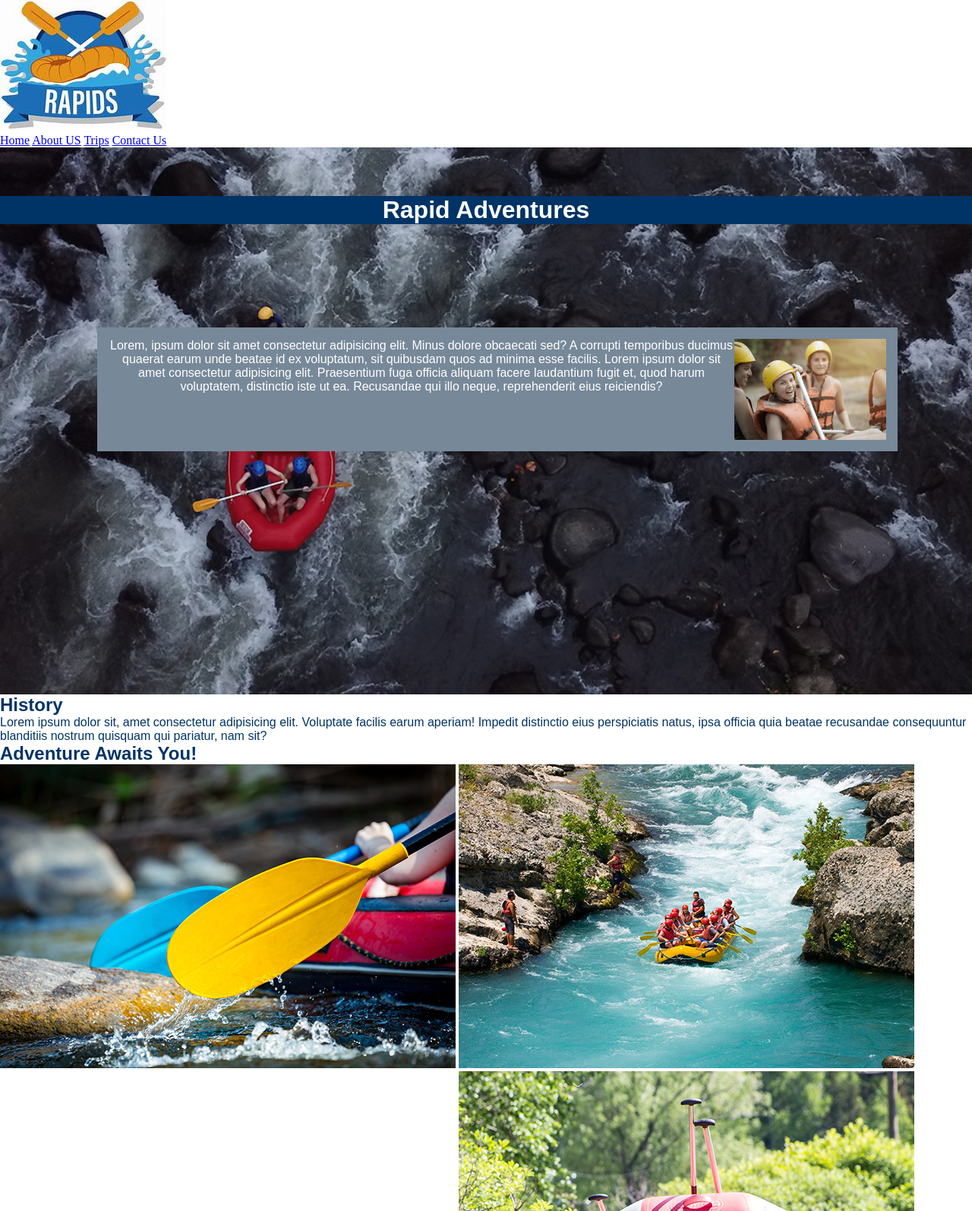
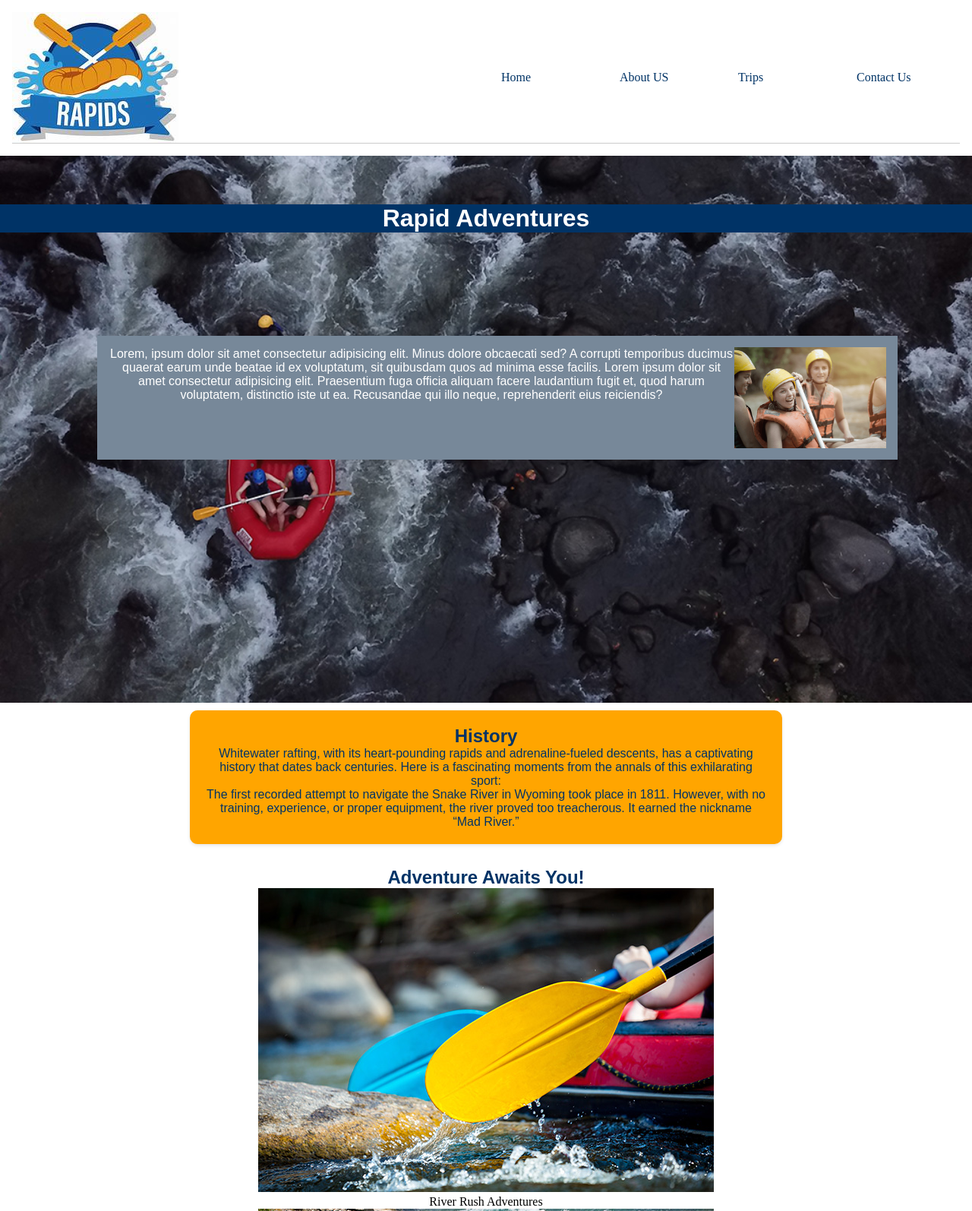
Before and after one commit to jelopez1104/wdd130, a plain HTML site: page wwr/about.html in a window 1280 px wide. Shown: the top 1594 px of the page at 76% size. Drawn offline with Linux system fonts and the light colour scheme.

Commit message:
adding style to the about page

```diff
--- a/wwr/about.html
+++ b/wwr/about.html
@@ -10,12 +10,12 @@
 </head>
 <body>
     <header>
-        <img src="images/crossedoars.jpeg" alt="Logo image">
+        <img class="logo" src="images/crossedoars.jpeg" alt="Logo image">
         <nav>
-            <a href="index.html" target="_blank">Home</a>
-            <a href="about.html" target="_blank">About US</a>
-            <a href="trips.html" target="_blank">Trips</a>
-            <a href="contact.html" target="_blank">Contact Us</a>
+            <li><a href="index.html" target="_blank">Home</a></li>
+            <li><a href="about.html" target="_blank">About US</a></li>
+            <li><a href="trips.html" target="_blank">Trips</a></li>
+            <li><a href="contact.html" target="_blank">Contact Us</a></li>
         </nav>
     </header>
     <main>
@@ -27,17 +27,36 @@
                 <p>Lorem, ipsum dolor sit amet consectetur adipisicing elit. Minus dolore obcaecati sed? A corrupti temporibus ducimus quaerat earum unde beatae id ex voluptatum, sit quibusdam quos ad minima esse facilis. Lorem ipsum dolor sit amet consectetur adipisicing elit. Praesentium fuga officia aliquam facere laudantium fugit et, quod harum voluptatem, distinctio iste ut ea. Recusandae qui illo neque, reprehenderit eius reiciendis?</p>
             </article>
         </div>
-        <section>
-            <h2>History</h2>
-            <p>Lorem ipsum dolor sit, amet consectetur adipisicing elit. Voluptate facilis earum aperiam! Impedit distinctio eius perspiciatis natus, ipsa officia quia beatae recusandae consequuntur blanditiis nostrum quisquam qui pariatur, nam sit?</p>
-        </section>
-        <section>
+        <div class="container-history">
+            <section class="history">
+                <h2>History</h2>
+                <p>Whitewater rafting, with its heart-pounding rapids and adrenaline-fueled descents, has a captivating history that dates back centuries. Here is a fascinating moments from the annals of this exhilarating sport:</p>
+
+                <p>The first recorded attempt to navigate the Snake River in Wyoming took place in 1811. However, with no training, experience, or proper equipment, the river proved too treacherous. It earned the nickname “Mad River.”</p>
+            </section>
+        </div>
+        <section class="adventure">
             <h2>Adventure Awaits You!</h2>
-            <img src="images/rafting01.jpg" alt="Peaple riding blue an yellow kayak on body of water">
-            <img src="images/rafting02.jpg" alt="A group of peaple in raft down river.">
-            <img src="images/rafting03.jpg" alt="A picture of a group of peaple enjoy a rafting adventure">
-            <img src="images/rafting04.jpg" alt="Peaple carrying a boat to take it to the river">
-            <img src="images/rafting05.jpg" alt="Two yellow kayaks near river">
+            <figure>
+                <img src="images/rafting01.jpg" alt="People riding blue and yellow kayak on body of water">
+                <figcaption>River Rush Adventures</figcaption>
+            </figure>
+            <figure>
+                <img src="images/rafting02.jpg" alt="A group of people in a raft down the river">
+                <figcaption>Xtreme Adventures</figcaption>
+            </figure>
+            <figure>
+                <img src="images/rafting03.jpg" alt="A picture of a group of people enjoying a rafting adventure">
+                <figcaption>Whitewater Radicals</figcaption>
+            </figure>
+            <figure>
+                <img src="images/rafting04.jpg" alt="People carrying a boat to take it to the river">
+                <figcaption>Rafting Adventure </figcaption>
+            </figure>
+            <figure>
+                <img src="images/rafting05.jpg" alt="Two yellow kayaks near the river">
+                <figcaption>Greatclue River Rafting</figcaption>
+            </figure>
         </section>
     </main>
     <footer>
--- a/wwr/styles/rafting.css
+++ b/wwr/styles/rafting.css
@@ -35,8 +35,64 @@ font-family: 'Montserrat', sans-serif;
 
 /* Hero Container using Position Absolute*/
 
+header {
+  margin: 1rem;
+  display: grid;
+  grid-template-columns: repeat(2, 1fr);
+  grid-template-rows: auto;
+  align-items: center;
+  /* background-color: ; */
+  border-bottom: 1px solid #ccc;
+
+}
+
+header > nav {
+  display: flex;
+  list-style: none;
+}
+
+header > nav > li {
+  flex: 1 1 100%;
+}
+
+header > nav > li > a {
+  display: block;
+  color: var(--primary-color);
+  padding: 20px;
+  text-decoration: none;
+}
+
+header > nav > li > a:hover {
+  color: var(--secondary-color);
+  text-decoration: underline;
+  font-weight: 700;
+}
+
+.container-history {
+  display: grid;
+  grid-template-columns: 1fr); /*Single column layout*/
+  gap: 20px;
+  max-width: 800px; /*Adjust as needed*/
+  margin: 0 auto; /*Center the container horizontally*/
+}
+
+.history {
+  grid-column: 1;
+  background-color: var(--secondary-color);
+  padding: 20px; /* Add some padding for readability */
+  border-radius: 10px;
+  box-shadow: 0 2px 4px rgb(0, 0, 0, 0.1);
+}
+
+section {
+  text-align: center;
+  margin: 10px;
+  padding: 10px;
+}
+
 .hero {
     position: relative;
+
   }
 
   .hero h1 {
@@ -90,3 +146,18 @@ article p {
  footer a {
     text-decoration: none;
  }
+
+ footer {
+  display: flex;
+  justify-content: center;
+  align-items: center;
+  background-color: #f0f0f0;
+  padding: 10px;
+}
+
+/* Style the social media icons */
+nav img {
+  margin-right: 10px;
+  width: 24px;
+  height: 24px;
+}
```
